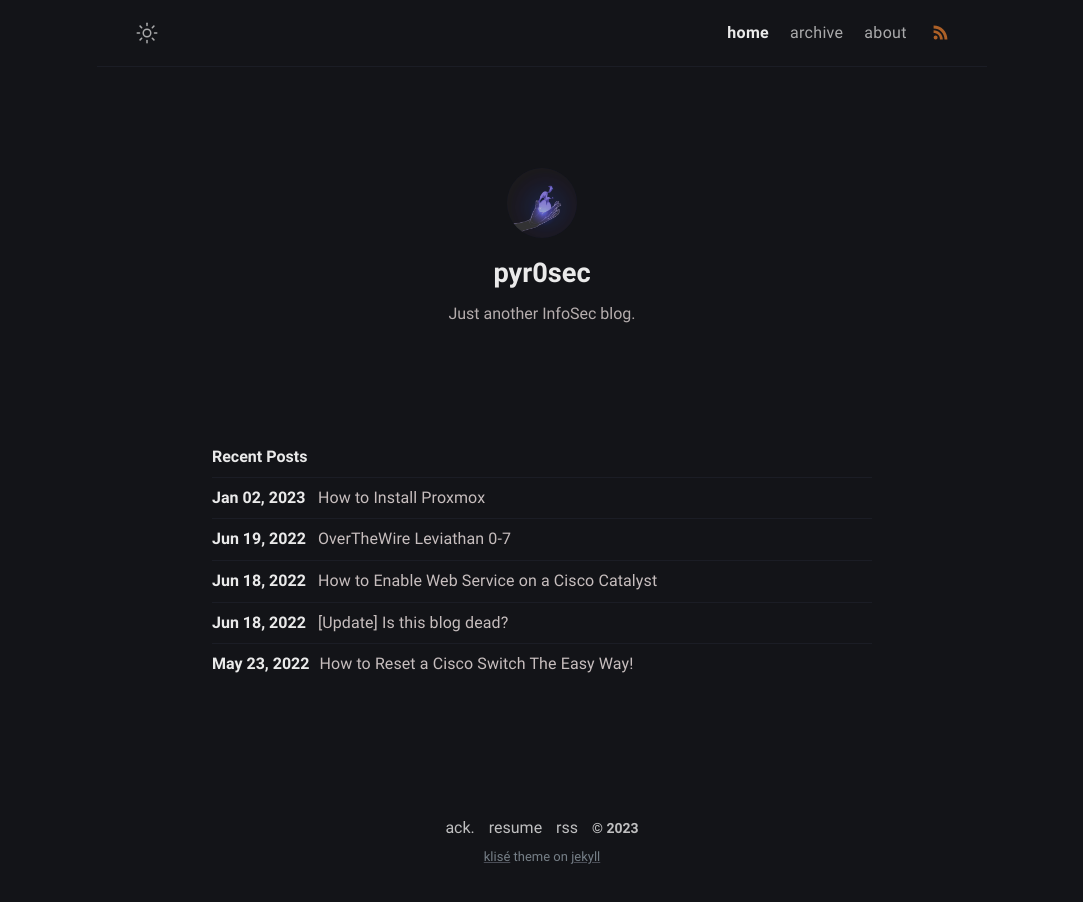
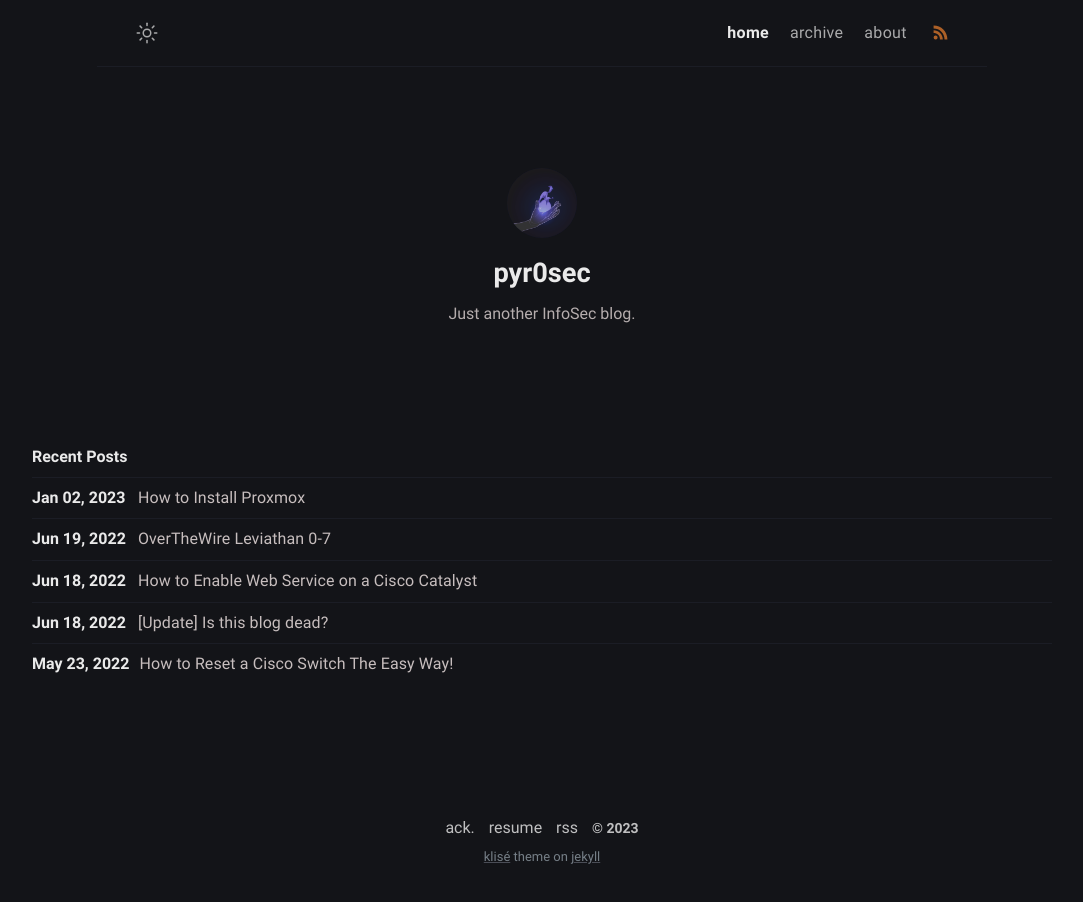
Before and after one commit to dadavidson/dadavidson-blog, a Jekyll site: the page built from index.md, in a window 1280 px wide. Shown: the whole page, without its empty margins (98-1181 px from the left). Built offline with Jekyll 4.4.1, drawn with Linux system fonts in a browser that asks for light colours.

Commit message:
Update main.scss

```diff
--- a/_sass/main.scss
+++ b/_sass/main.scss
@@ -36,7 +36,7 @@ $dark-gray: #767f87;
 
 // Width of the content area
 $wide-size: 890px;
-$narrow-size: 720px;
+$narrow-size: 1080px;
 
 // Padding unit
 $spacing-full: 30px;
```
